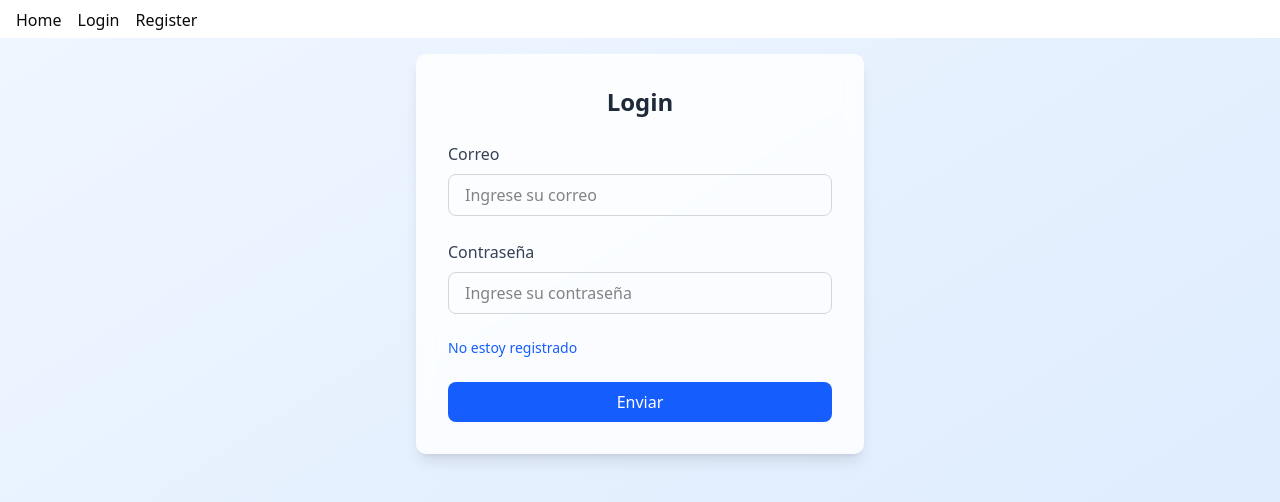
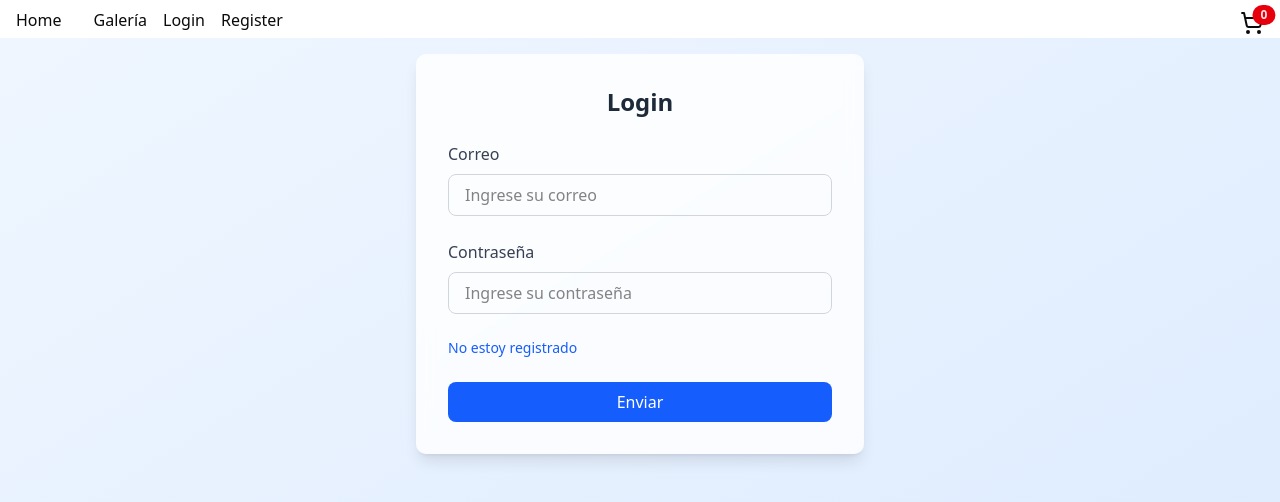
Before and after one commit to xaca/firebase_clase, a React (Vite) app: page /login in a window 1280 px wide. Shown: the top 502 px of the page. Built offline with nearby package versions, Linux system fonts and the light colour scheme; no server answers.

Commit message:
add: Shoping cart with zustand

```diff
--- a/package.json
+++ b/package.json
@@ -25,7 +25,8 @@
     "react-hot-toast": "^2.5.2",
     "react-router": "^7.5.3",
     "tailwind-merge": "^3.3.0",
-    "tailwindcss": "^4.1.4"
+    "tailwindcss": "^4.1.4",
+    "zustand": "^5.0.4"
   },
   "devDependencies": {
     "@eslint/js": "^9.22.0",
--- a/src/components/dashboard/ShowProduct.tsx
+++ b/src/components/dashboard/ShowProduct.tsx
@@ -10,6 +10,8 @@ import DeleteConfirmationModal from './DeleteConfirmationModal';
 import { toast, Toaster } from 'react-hot-toast';
 import AddProductModal from './AddProductModal';
 import AddCategoryModal from './AddCategoryModal';
+import readUser from '../../libs/data/read_user';
+import { userInfo } from 'os';
 
 interface Product {
     id: string;
@@ -37,18 +39,20 @@ const ShowProduct: React.FC = () => {
   const [currentPage, setCurrentPage] = useState(1);
   const [lastKnownPage, setLastKnownPage] = useState(1);
   const [itemsPerPage, setItemsPerPage] = useState(5);
+  const [isAdmin, setIsAdmin] = useState(false);
+
   const navigate = useNavigate();
 
   async function userIsLogged(){
     const app = initializeApp(firebaseConfig);
     const auth = getAuth(app);
     await auth.authStateReady();
-    /*onAuthStateChanged(auth, async (user) => {
-        setIsLoggedIn(user !== null);
-    });*/
 
     const user = auth.currentUser;
-    return user !== null;
+    if (!user?.uid) return false;
+    const userInfo = await readUser(user.uid);
+    setIsAdmin(userInfo?.role === "admin");
+    return isAdmin;
   }
 
   const fetchProducts = async () => {
@@ -188,7 +192,8 @@ const ShowProduct: React.FC = () => {
   };
 
   return (
-    <div className="p-6 mx-auto w-full">
+    isAdmin
+    && (<div className="p-6 mx-auto w-full">
     <Toaster/>
       <div className="flex justify-between items-center mb-6">
         <div className="flex items-center gap-4">
@@ -416,7 +421,7 @@ const ShowProduct: React.FC = () => {
         onClose={() => setIsAddCategoryModalOpen(false)}
       />
     </div>
-  );
+  ))
 };
 
 export default ShowProduct;
--- a/src/components/products/card_product.tsx
+++ b/src/components/products/card_product.tsx
@@ -1,4 +1,11 @@
+import { useCartStore } from "@/store";
+import { Product } from "@/types/product";
+
 export default function CardProduct({product}:{product:any}){
+    const {addProduct} = useCartStore();
+    const addToCart = (product:Product) => {
+        addProduct(product);
+    }
     return(
         <div className="bg-white rounded-lg shadow-md p-4 hover:shadow-lg transition-shadow duration-300 max-w-sm">
             {/* Product Image */}
@@ -21,7 +28,8 @@ export default function CardProduct({product}:{product:any}){
             </h2>
 
             {/* Price Section */}
-            <div className="flex items-center gap-2 mb-2">
+            <div className="flex flex-col mb-2">
+                <div>
                 <span className="text-2xl font-bold">
                     ${new Intl.NumberFormat('es-CO').format(product.precio)}
                 </span>
@@ -30,6 +38,12 @@ export default function CardProduct({product}:{product:any}){
                         {product.descuento}% OFF
                     </span>
                 )}
+                </div>
+                <div className="mt-4" onClick={() => addToCart(product)}    >
+                    <button className="cursor-pointer bg-blue-500 text-white px-4 py-2 rounded-md">
+                        Agregar
+                    </button>
+                </div>
             </div>
 
             {/* Payment Info */}
--- a/src/components/ui/Menu.tsx
+++ b/src/components/ui/Menu.tsx
@@ -6,12 +6,16 @@ import { firebaseConfig } from "../../libs/utils/config";
 import readUser from "../../libs/data/read_user";
 import Profile from "../auth/profile";
 import { UserInfo } from "../../libs/data/user_info";
+import { ShoppingCart } from 'lucide-react';
+import { useCartStore } from "@/store";
 import 'animate.css';
 
 export default function Menu(){
     const [userInfo,setUserInfo] = useState<UserInfo | null>(null);
     const [isLoggedIn,setIsLoggedIn] = useState(false);
     const [isProfileOpen,setIsProfileOpen] = useState(false);
+    const {products} = useCartStore();
+
     useEffect(() => {
       const app = initializeApp(firebaseConfig);
       const auth = getAuth(app);
@@ -23,8 +27,14 @@ export default function Menu(){
           }
       });
 
-      return () => unsubscribe(); // Cleanup subscription on unmount
+      return () =>{
+        unsubscribe();
+      }  // Cleanup subscription on unmount
     }, []);
+
+    useEffect(() => {
+      console.log(products);
+    }, [products]);
 
     const handleProfileClick = () => {
       const profile = document.getElementById("profile");
@@ -49,6 +59,14 @@ export default function Menu(){
           <NavLink to="/" className="ml-4 mr-4">
             Home
           </NavLink>
+          <NavLink to="/gallery" className="ml-4 mr-4">
+            Galería
+          </NavLink>
+          {(isLoggedIn && userInfo?.role === "admin") && (
+            <NavLink to="/dashboard" className="ml-4 mr-4">
+              Dashboard
+            </NavLink>
+          )}
           {!isLoggedIn && (
             <NavLink to="/login" className="mr-4">
               Login
@@ -60,11 +78,16 @@ export default function Menu(){
             </NavLink>
           )}
         </div>
+        <div className="flex items-center gap-2">
+          <button className="relative mr-4 cursor-pointer">
+            <ShoppingCart />
+            <span className="absolute top-1 right-0 inline-flex items-center justify-center px-2 py-1 text-xs font-bold leading-none text-red-100 transform translate-x-1/2 -translate-y-1/2 bg-red-600 rounded-full">{products.length}</span>
+          </button>
+
         {isLoggedIn && (
-          <div>
             <button className="mr-4 cursor-pointer" onClick={handleProfileClick}>Profile</button>
-          </div>
-        )}
+          )}
+        </div>
       </nav>
       </>
     );
--- a/src/libs/data/user_info.ts
+++ b/src/libs/data/user_info.ts
@@ -4,4 +4,5 @@ export interface UserInfo {
     direccion: string;
     nombre: string;
     celular: string;
+    role: string;
 }
--- /dev/null
+++ b/src/store/index.ts
@@ -0,0 +1 @@
+export {useCartStore} from "./productStore";
--- /dev/null
+++ b/src/store/productStore.ts
@@ -0,0 +1,43 @@
+import { create } from "zustand";
+import { Product } from "../types/product";
+
+interface CartState {
+  products: Product[];
+  total: number;
+}
+
+interface CartActions {
+  addProduct: (product: Product) => void;
+  removeProduct: (productId: string) => void;
+  clearCart: () => void;
+  updateTotal: () => void;
+}
+
+export const useCartStore = create<CartState & CartActions>((set, get) => ({
+  products: [],
+  total: 0,
+
+  addProduct: (product: Product) => {
+    set((state) => ({
+      products: [...state.products, product]
+    }));
+    get().updateTotal();
+  },
+
+  removeProduct: (productId: string) => {
+    set((state) => ({
+      products: state.products.filter((product) => product.id !== productId)
+    }));
+    get().updateTotal();
+  },
+
+  clearCart: () => {
+    set({ products: [], total: 0 });
+  },
+
+  updateTotal: () => {
+    set((state) => ({
+      total: state.products.reduce((sum, product) => sum + product.precio, 0)
+    }));
+  }
+}));
--- /dev/null
+++ b/src/types/product.ts
@@ -0,0 +1,6 @@
+export interface Product {
+  id: string;
+  nombre: string;
+  precio: number;
+  url: string;
+}
```
Also changed, not shown: 2 other files (tests, documents, lock files or other folders).
